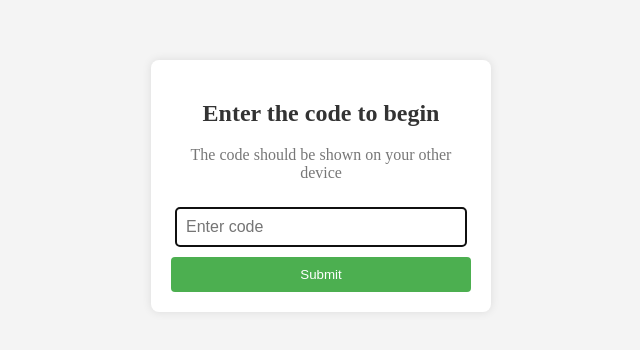
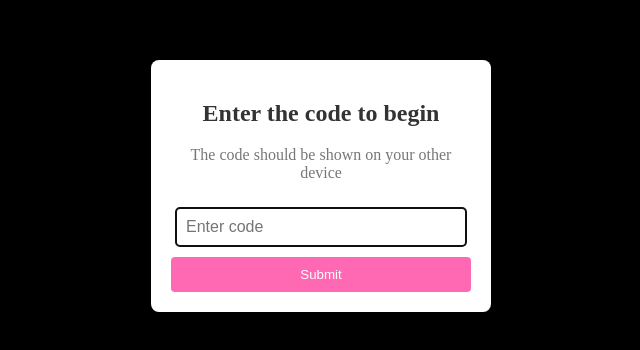
Before and after one commit to Jetch/Junction-backend-2023, a website: page dist/mobile.html in a window 1280 px wide. Shown: the part 214-564 px from the top of the page, without its empty margins (319-959 px from the left). Drawn offline with nearby package versions, Linux system fonts and the light colour scheme; no server answers.

Commit message:
Updated colors

```diff
--- a/dist/mobile.html
+++ b/dist/mobile.html
@@ -10,7 +10,7 @@
       align-items: center;
       height: 100vh;
       margin: 0;
-      background-color: #f4f4f4;
+      background-color: black;
     }
     .login-container {
       text-align: center;
@@ -38,7 +38,7 @@
     .submit-btn {
       width: 100%;
       padding: 10px;
-      background-color: #4caf50;
+      background-color: #ff69b4;
       color: #fff;
       border: none;
       border-radius: 4px;
@@ -46,7 +46,7 @@
       transition: background-color 0.3s;
     }
     .submit-btn:hover {
-      background-color: #45a049;
+      background-color: #f886bf;
     }
   </style>
   <script src="/socket.io/socket.io.js"></script>
```
